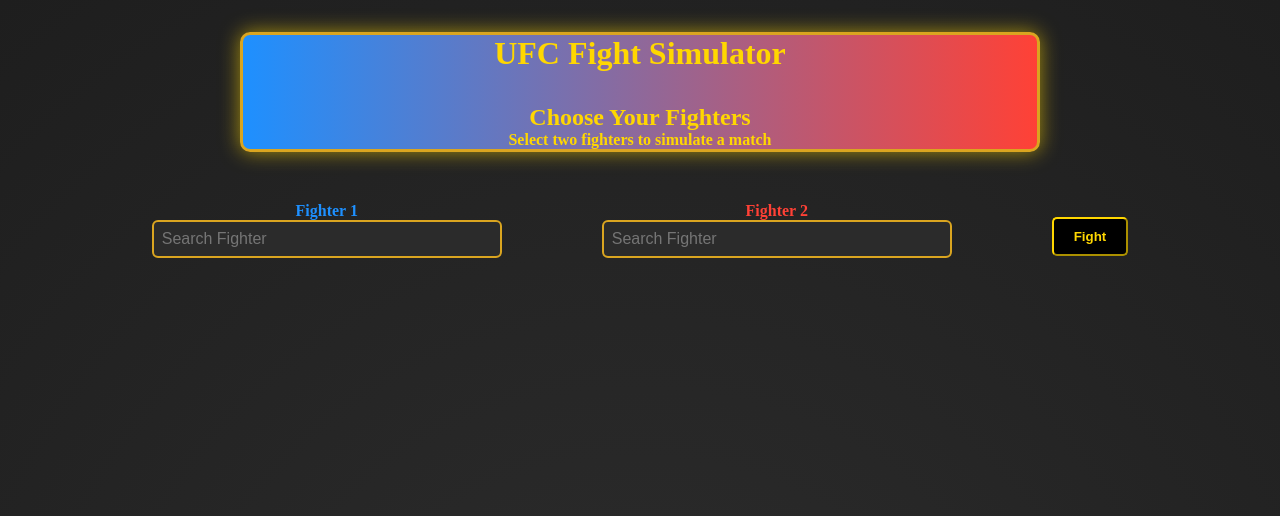
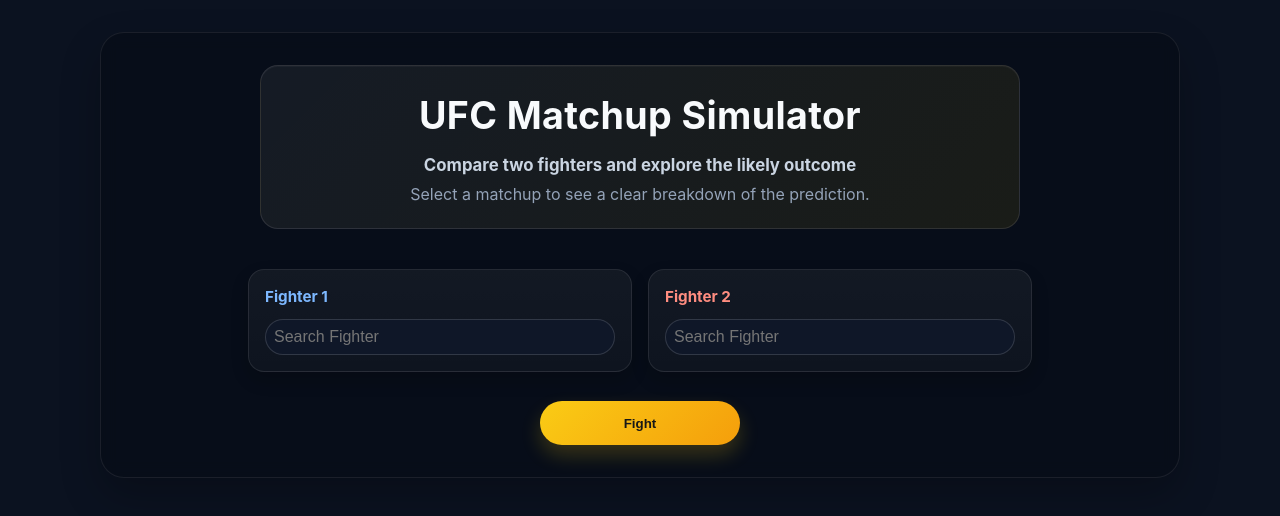
Before and after one commit to JacksonBennett05/UFC-predictor, a React (Vite) app in the folder frontend/: page / in a window 1280 px wide. Shown: the top 516 px of the page. Built offline with nearby package versions, Linux system fonts and the light colour scheme.

Commit message:
Frontend Rework

```diff
--- a/frontend/src/App.css
+++ b/frontend/src/App.css
@@ -1,15 +1,11 @@
 .App {
-  /* background-color: #1e1e1e;
-  height: 100vh;
-  width: 100vw; */
-  background: radial-gradient(circle at bottom, #2d2d2d, #1e1e1e);
   min-height: 100vh;
   display: flex;
-  flex-direction: column;
-  align-items: center;
-  padding: 2rem;
+  justify-content: center;
+  align-items: flex-start;
+  padding: 2rem 1rem 3rem;
 }
 
 .title {
-  margin-bottom: 2rem;
+  margin-bottom: 0.5rem;
 }
--- a/frontend/src/FightSimulator.jsx
+++ b/frontend/src/FightSimulator.jsx
@@ -33,10 +33,10 @@
     <div className="fight-sim">
       <div className="header">
         <div className="title">
-          <h1>UFC Fight Simulator</h1>
+          <h1>UFC Matchup Simulator</h1>
         </div>
-        <h2>Choose Your Fighters</h2>
-        <p>Select two fighters to simulate a match</p>
+        <h2>Compare two fighters and explore the likely outcome</h2>
+        <p>Select a matchup to see a clear breakdown of the prediction.</p>
       </div>
 
       <div className="fight-form">
@@ -89,7 +89,7 @@
           </div>
         </div>
       )}
-      {error && <p style={{ color: "red" }}>{error}</p>}
+      {error && <p className="search-status error">{error}</p>}
     </div>
   );
 }
--- a/frontend/src/FighterSearch.jsx
+++ b/frontend/src/FighterSearch.jsx
@@ -55,8 +55,8 @@
         onChange={handleChange}
         style={{ width: "350px", padding: "8px" }}
       />
-      {loading && <div>Loading...</div>}
-      {error && <div style={{ color: "red" }}>{error}</div>}
+      {loading && <div className="search-status">Loading...</div>}
+      {error && <div className="search-status error">{error}</div>}
       {results.length > 0 && (
         <ul
           className="search-results"
--- a/frontend/src/index.css
+++ b/frontend/src/index.css
@@ -1,63 +1,107 @@
-*{
-    box-sizing: border-box;
-    margin: 0px;
-    padding: 0px;
+:root {
+  color-scheme: dark;
+  font-family: "Inter", "Segoe UI", Roboto, Arial, sans-serif;
+  line-height: 1.5;
+  font-weight: 400;
+  color: #f8fafc;
+  background-color: #0b1220;
 }
 
+* {
+  box-sizing: border-box;
+  margin: 0;
+  padding: 0;
+}
 
+body {
+  margin: 0;
+  min-height: 100vh;
+  background: #0b1220;
+  color: #f8fafc;
+}
+
+#root {
+  min-height: 100vh;
+}
 
 .fight-sim {
-  gap: 0px;
+  width: min(100%, 1080px);
+  background: rgba(7, 13, 24, 0.88);
+  border: 1px solid rgba(255, 255, 255, 0.08);
+  border-radius: 24px;
+  box-shadow: 0 18px 40px rgba(0, 0, 0, 0.24);
+  padding: 2rem;
+  backdrop-filter: blur(8px);
 }
 
 .header {
-  margin: 0 auto;
-  max-width: 800px;
+  margin: 0 auto 2rem;
+  max-width: 760px;
   text-align: center;
-  font-weight: bold;
-  /* background-color: black; */
-  background: linear-gradient(to right, #1E90FF, #FF4136);
-  color: gold;
-  border-radius: 10px;
-  border: 3px solid goldenrod;
-  box-shadow: 0 0 20px rgba(255, 217, 0, 0.6);
+  padding: 1.4rem 1.2rem;
+  background: linear-gradient(135deg, rgba(255, 255, 255, 0.06), rgba(250, 204, 21, 0.08));
+  border: 1px solid rgba(255, 255, 255, 0.1);
+  border-radius: 18px;
+  box-shadow: inset 0 1px 0 rgba(255, 255, 255, 0.03);
+}
+
+.header h1 {
+  font-size: clamp(1.7rem, 3vw, 2.35rem);
+  margin-bottom: 0.3rem;
+  letter-spacing: 0.01em;
+}
+
+.header h2 {
+  font-size: 1.05rem;
+  color: #cad5e2;
+  margin-bottom: 0.25rem;
+}
+
+.header p {
+  color: #94a3b8;
 }
 
 .fight-form {
   display: flex;
   align-items: flex-start;
   justify-content: center;
-  gap: 20px;
 }
 
 .search-container {
-  margin-top: 50px;
-  gap: 100px;
-  text-align: center;
-  display: flex;
+  margin-top: 0.5rem;
+  width: 100%;
+  display: grid;
+  grid-template-columns: repeat(2, minmax(0, 1fr));
+  gap: 1rem;
+  align-items: end;
 }
 
 .fighter-column1,
 .fighter-column2 {
-  border-radius: 10px;
-  flex: 0;
+  border-radius: 16px;
+  padding: 1rem;
   display: flex;
   flex-direction: column;
+  gap: 0.6rem;
+  background: linear-gradient(180deg, rgba(255,255,255,0.05), rgba(255,255,255,0.03));
+  border: 1px solid rgba(255, 255, 255, 0.09);
+  box-shadow: 0 8px 18px rgba(0, 0, 0, 0.16);
 }
 
 .fighter-column1 {
-  color: #1E90FF;
+  color: #7db8ff;
 }
 
 .fighter-column2 {
-  color: #FF4136;
+  color: #ff8d80;
 }
 
 .fighter-column1 label,
 .fighter-column2 label {
-  text-align: center;
+  text-align: left;
   display: block;
-  font-weight: bold;
+  font-weight: 700;
+  font-size: 0.95rem;
 }
 
 .fighter-search {
@@ -65,98 +109,161 @@
 }
 
 .fighter-search input {
-  padding: 10px;
-  border: 2px solid goldenrod;
-  border-radius: 6px;
+  width: 100%;
+  padding: 0.9rem 1rem;
+  border: 1px solid rgba(255, 255, 255, 0.14);
+  border-radius: 999px;
   outline: none;
   font-size: 1rem;
-  background: #2b2b2b;
-  color: white;
-  transition: 0.2s;
-  width: 100%;
+  background: #0f1728;
+  color: #f8fafc;
+  transition: border-color 0.2s ease, box-shadow 0.2s ease, transform 0.2s ease;
+}
+
+.fighter-search input:focus {
+  transform: translateY(-1px);
 }
 
 .fighter-input.blue-corner:focus {
-  border-color: #1E90FF;
-  box-shadow: 0 0 8px #1E90FF;
+  border-color: #7db8ff;
+  box-shadow: 0 0 0 3px rgba(125, 184, 255, 0.16);
 }
 
 .fighter-input.red-corner:focus {
-  border-color: #FF4136;
-  box-shadow: 0 0 8px #FF4136;
+  border-color: #ff8d80;
+  box-shadow: 0 0 0 3px rgba(255, 141, 128, 0.16);
+}
+
+.search-status {
+  font-size: 0.9rem;
+  color: #cbd5e1;
+  margin-top: 0.35rem;
+}
+
+.search-status.error {
+  color: #ff8d80;
 }
 
 .search-results {
-  text-align: left;
   position: absolute;
-  top: 100%;
+  top: calc(100% + 0.35rem);
   left: 0;
   width: 100%;
-  gap: 50px;
-  max-height: 200px;
-  overflow-y: scroll;
-  border: 1px solid gold;
-  border-radius: 5px;
+  max-height: 220px;
+  overflow-y: auto;
+  background: #ffffff;
+  color: #111827;
+  border-radius: 12px;
   list-style: none;
   z-index: 10;
-  padding: 0;
+  padding: 0.35rem 0;
   margin: 0;
+  box-shadow: 0 16px 30px rgba(0, 0, 0, 0.22);
 }
 
 .search-results li {
-  padding: 8px 12px;
+  padding: 0.75rem 1rem;
   cursor: pointer;
-  color: black;
+  border-bottom: 1px solid #eef2f7;
+}
+
+.search-results li:last-child {
+  border-bottom: none;
 }
 
 .search-results li:hover {
-  background-color: gold;
-  color: black;
-  font-weight: bold;
-  box-shadow: 0 0 8px gold;
+  background-color: #f3f4f6;
+  font-weight: 600;
+}
+
+.fight-button {
+  grid-column: 1 / -1;
+  display: flex;
+  justify-content: center;
+  margin-top: 0.85rem;
 }
 
 .fight-button button {
-  background-color: black;
-  color: gold;
-  margin-top: 15px;
-  padding: 10px 20px;
-  border-radius: 5px;
-  border-color: gold;
-  font-weight: bold;
+  background: linear-gradient(135deg, #facc15, #f59e0b);
+  color: #171717;
+  padding: 0.9rem 1.4rem;
+  border: none;
+  border-radius: 999px;
+  font-weight: 700;
   cursor: pointer;
-  transition: all 0.1s ease-in-out;
+  box-shadow: 0 10px 20px rgba(250, 204, 21, 0.2);
+  transition: transform 0.2s ease, box-shadow 0.2s ease;
+  min-width: 200px;
 }
 
 .fight-button button:hover {
-  background-color: gold;
-  color: black;
-  transform: scale(1.1);
-  box-shadow: 0 0 12px gold;
+  transform: translateY(-1px);
+  box-shadow: 0 12px 24px rgba(250, 204, 21, 0.26);
+}
+
+.result,
+.fight-breakdown {
+  margin-top: 1.2rem;
+  padding: 1.1rem 1.2rem;
+  background: linear-gradient(180deg, rgba(255,255,255,0.05), rgba(255,255,255,0.03));
+  border: 1px solid rgba(255, 255, 255, 0.1);
+  border-radius: 18px;
+  box-shadow: 0 10px 24px rgba(0, 0, 0, 0.16);
 }
 
 .result {
-  margin-top: 30px;
-  padding: 15px;
-  background: black;
-  color: gold;
-  font-size: 22px;
-  font-weight: bold;
-  border: 2px solid gold;
-  border-radius: 10px;
-  display: inline-block;
-  box-shadow: 0 0 15px rgba(255, 215, 0, 0.4);
+  display: block;
+  border-color: rgba(250, 204, 21, 0.35);
+  background: linear-gradient(135deg, rgba(250, 204, 21, 0.14), rgba(255, 255, 255, 0.04));
 }
 
-.fight-breakdown {
-  margin-top: 20px;
-  padding: 15px;
-  padding-left: 20px !important;
-  background: black;
-  color: gold;
-  font-size: 18px;
-  border: 2px solid gold;
-  border-radius: 10px;
-  max-height: 300px;
-  width: fit-content;
+.result h2 {
+  margin-bottom: 0.4rem;
+  font-size: 1.3rem;
+  color: #facc15;
 }
+
+.result p {
+  color: #cbd5e1;
+}
+
+.fight-breakdown h3 {
+  margin-bottom: 0.6rem;
+  color: #facc15;
+}
+
+.fight-breakdown ul {
+  list-style: none;
+  padding: 0;
+  margin: 0;
+  display: grid;
+  gap: 0.45rem;
+}
+
+.fight-breakdown li {
+  color: #e2e8f0;
+}
+
+.fight-breakdown li span {
+  font-weight: 700;
+  color: #facc15;
+}
+
+@media (max-width: 720px) {
+  .App {
+    padding: 1rem 0.75rem 2rem;
+  }
+
+  .fight-sim {
+    padding: 1rem;
+  }
+
+  .search-container {
+    grid-template-columns: 1fr;
+  }
+
+  .fight-button button {
+    width: 100%;
+    min-width: 0;
+  }
+}
```
